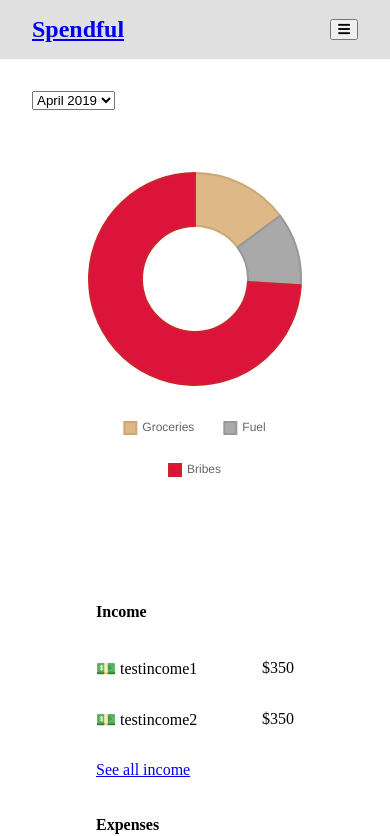
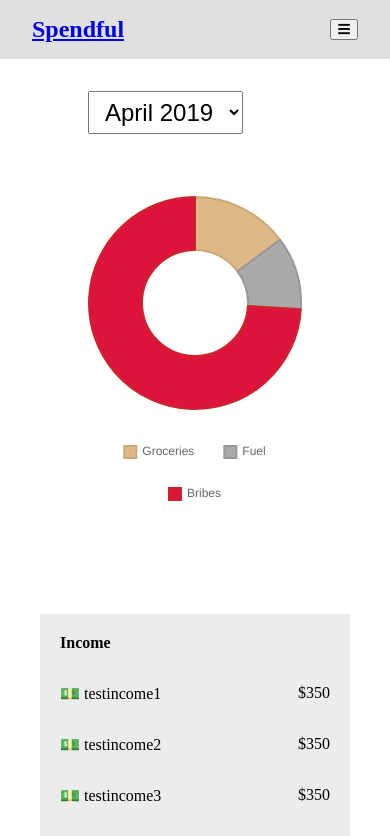
Before and after one commit to thinkful-ei-armadillo/spendful, a React (Create React App) app: page /dashboard in a window 390 px wide. Shown: the top 836 px of the page. Built offline with nearby package versions, Linux system fonts and the light colour scheme.

Commit message:
moar responsiveness

```diff
--- a/src/components/App.css
+++ b/src/components/App.css
@@ -12,6 +12,10 @@ header {
   background-color: #ececec;
 }
 
+h4 {
+  margin: 0;
+}
+
 .flex-main {
   display: flex;
   flex-wrap: wrap;
@@ -19,6 +23,21 @@ header {
 
 .w-100 { width: 100%; height: 0 }
 
+
+.page-controls {
+  display: flex;
+  justify-content: space-between;
+  padding: 0 3.5em;
+}
+
+.select-month {
+  font-size: 1.5em;
+  padding: 0.25em .5em;
+}
+
+.select-month option {
+  font-size: .6em;
+}
 
 
 /*
--- a/src/components/IncomeExpenseList.js
+++ b/src/components/IncomeExpenseList.js
@@ -45,10 +45,10 @@ export default class IncomeExpenseList extends Component {
   componentDidMount() {
     if(this.props.type === 'income') {
       // fetch call goes here (GET /api/income/etc...)
-      this.setState({data:['testincome1', 'testincome2']});
+      this.setState({data:['testincome1', 'testincome2', 'testincome3', 'testincome4']});
     } else if(this.props.type === 'expenses') {
       // fetch call goes here (GET /api/expenses/etc...)
-      this.setState({data:['testexpense1', 'testexpense2']});
+      this.setState({data:['testexpense1', 'testexpense2', 'testexpense3', 'testexpense4', 'test5']});
     }
   }
 
--- a/src/routes/DashboardPage.css
+++ b/src/routes/DashboardPage.css
@@ -15,26 +15,27 @@ canvas {
   align-items: center;
   position: relative;
   flex: 3;
-  flex-basis: 30em;
+  flex-basis: 20em;
 }
 
 .page-summaries {
   margin: 2em 0 0 0;
-  padding: 0 3em;
   display: flex;
   justify-content: space-evenly;
   flex-wrap: wrap;
   flex: 4;
-  flex-basis: 12em;
+  flex-basis: 20em;
 }
 
 .page-summaries article {
-  margin: .5em 1em;
-  flex-basis: 13em;
+  margin: 1em .5em;
+  flex-basis: 17em;
+  background: #ececec;
+  padding: 1.25em;
 }
 
 
 
 @media only screen and (min-width: 944px) {
-  .page-summaries { padding: 0 3em 0 0 }
+
 }
--- a/src/routes/DashboardPage.js
+++ b/src/routes/DashboardPage.js
@@ -35,7 +35,7 @@ export default class Dashboard extends Component {
     return (
       <main className="flex-main">
         <section className="page-controls">
-          <select>
+          <select className="select-month">
             <option>April 2019</option>
           </select>
         </section>
--- a/src/routes/IncomeExpensePages.css
+++ b/src/routes/IncomeExpensePages.css
@@ -1,8 +1,3 @@
-.page-controls {
-  display: flex;
-  justify-content: space-between;
-}
-
 .item-list {
   list-style-type: none;
   padding: 0;
```
